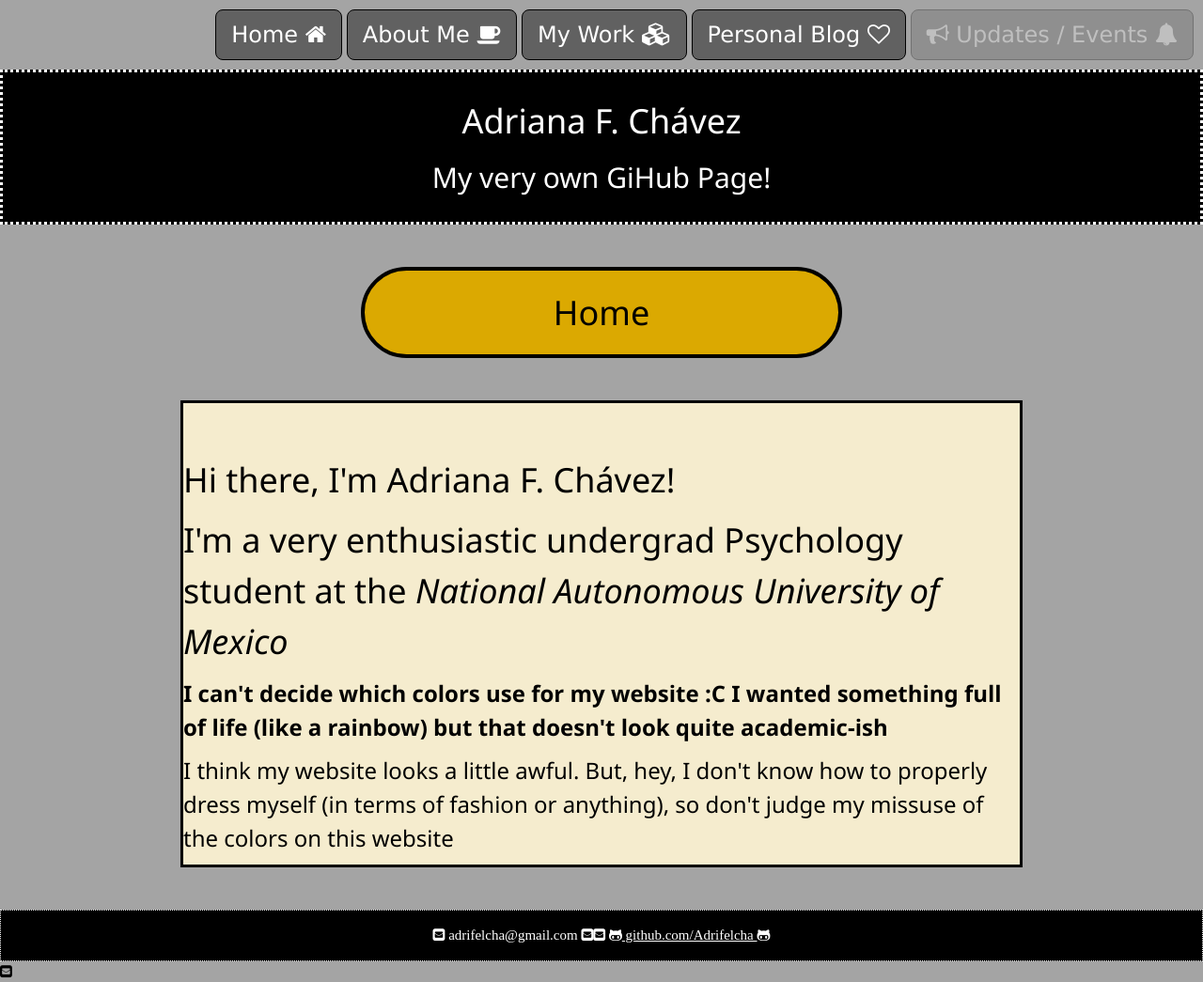
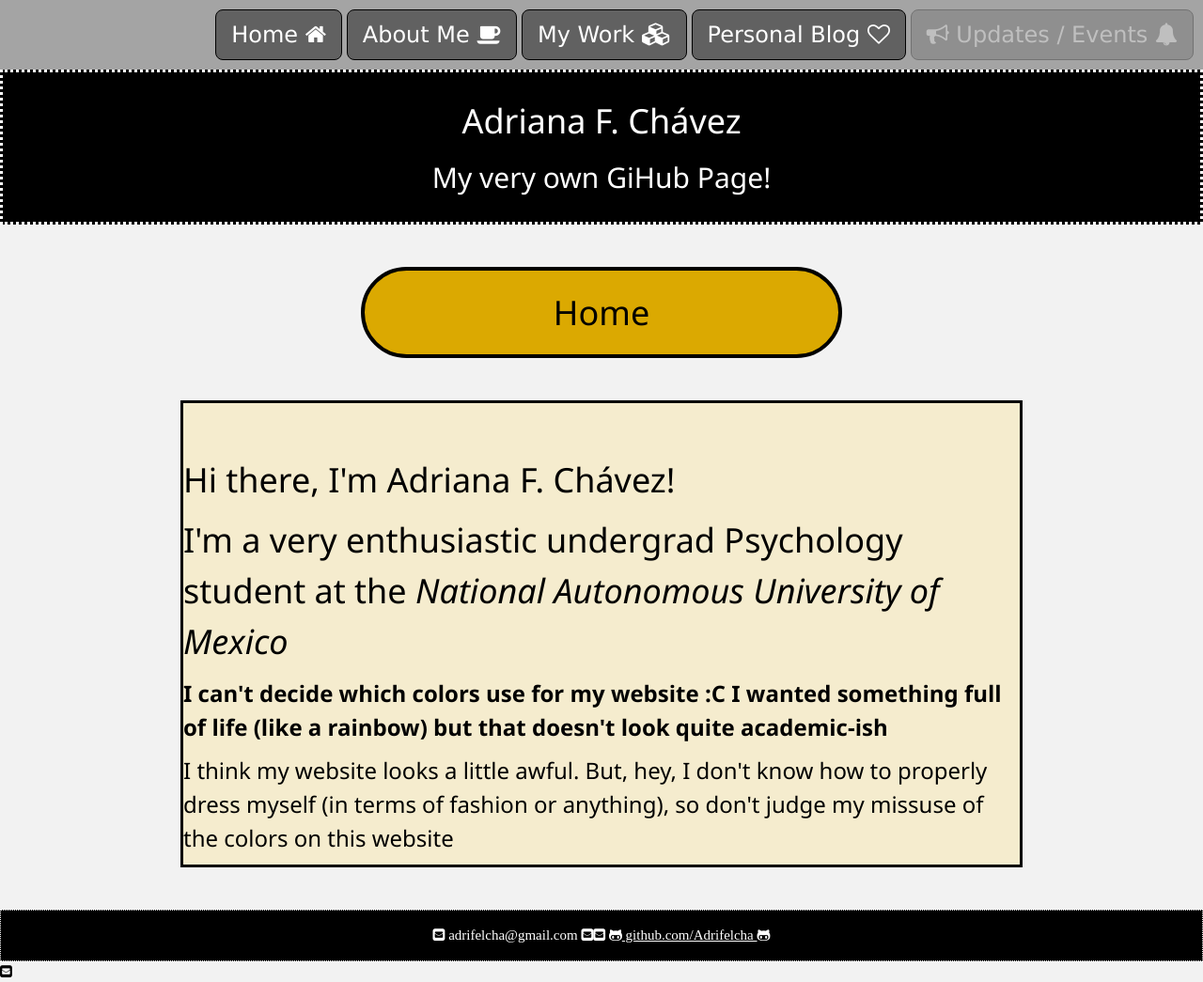
Before and after one commit to Adrifelcha/Adrifelcha-github.io, a Jekyll site: the page built from index.html, in a window 1280 px wide. Shown: the whole page at 94% size. Built offline with Jekyll 4.4.1, drawn with Linux system fonts in a browser that asks for light colours.

Commit message:
Update default.html

```diff
--- a/_layouts/default.html
+++ b/_layouts/default.html
@@ -45,8 +45,8 @@
 			body {
  				margin-top: 10px auto;
     				width: 100%;
-				background-color: #A4A4A4;
-			}
+				background-color: #F2F2F2;
+				}
 
 			nav {
 				padding: 10px;
```
